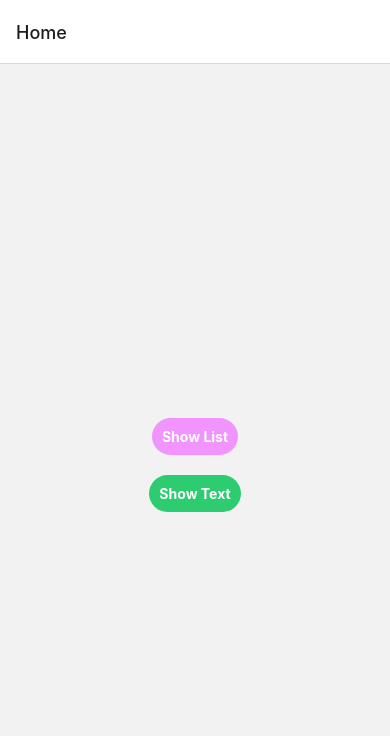
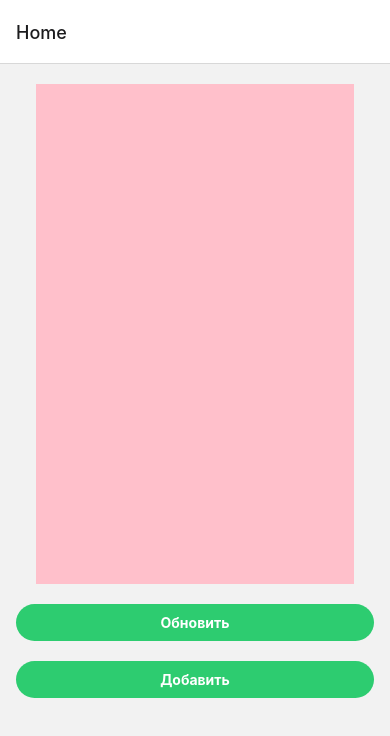
Before and after one commit to Chambo015/React-Native-Bank, a React Native app: screen / in a window 390 px wide. Shown: the top 736 px of the page. Built offline with nearby package versions, Linux system fonts and the light colour scheme.

Commit message:
films add films

```diff
--- a/App.js
+++ b/App.js
@@ -1,6 +1,6 @@
 import { NavigationContainer } from '@react-navigation/native';
 import { createNativeStackNavigator } from '@react-navigation/native-stack';
-import React, { useState } from 'react';
+import React, { useEffect, useState } from 'react';
 import {
   SafeAreaView,
   SectionList,
@@ -12,159 +12,87 @@ import {
   Pressable,
   View,
   StatusBar,
+  TextInput,
+  Button,
 } from 'react-native';
 
 const DATA = [
   {
-    title: 'Vue',
-    data: ['Vuex', 'Vue-Router', 'Vuetify'],
+    title: 'Форсаж',
+    genre: 'боевик, криминал, приключения',
+    id: 1,
   },
   {
-    title: 'React',
-    data: ['React-Redux', 'React-Router', 'Redux-Toolkit'],
+    title: 'Парк Юрского периода',
+    genre: 'приключения, фантастика, семейный',
+    id: 2,
   },
   {
-    title: 'Angular',
-    data: ['TypeScript', 'NgRx', 'RxJS'],
-  },
-  {
-    title: 'NodeJS',
-    data: ['Express', 'MongoDB'],
+    title: 'Аватар',
+    genre: 'фантастика, боевик, драма, приключения',
+    id: 3,
   },
 ];
 
-const Item = ({ title }) => (
+function CreateFilm({ navigation, route }) {
+  const [title, setTitle] = useState('');
+  const [genre, setGenre] = useState('');
+  return (
+    <>
+      <TextInput placeholder='Название фильма' style={styles.input} value={title} onChangeText={setTitle} />
+      <TextInput placeholder='Жанр фильма' style={styles.input} value={genre} onChangeText={setGenre} />
+      <Button title="Done"
+				onPress={() => {
+          navigation.navigate({
+            name: 'Home',
+            params: { film: {
+              title,
+              genre,
+              id: route.params.id
+            }},
+          });
+        }}
+      />
+    </>
+  );
+}
+
+const Item = ({film}) => (
   <View style={styles.item}>
-    <Text style={styles.title}>{title}</Text>
+    <Text style={styles.header}>{film.title}</Text>
+    <Text style={styles.text}>{film.genre}</Text>
   </View>
 );
 
-function TextLorem({ navigation }) {
+function HomeScreen({ navigation, route }) {
+  const [films, setFilms] = useState([]);
+
+  useEffect(() => {
+    if (route.params?.film) {
+      setFilms(prev => [...prev, route.params?.film])
+    }
+  }, [route.params?.film]);
+
   return (
     <SafeAreaView style={styles.container}>
-      <ScrollView style={styles.scrollView}>
-        <Text style={styles.text}>
-          Lorem ipsum dolor sit amet, consectetur adipiscing elit, sed do
-          eiusmod tempor incididunt ut labore et dolore magna aliqua. Ut enim ad
-          minim veniam, quis nostrud exercitation ullamco laboris nisi ut
-          aliquip ex ea commodo consequat. Duis aute irure dolor in
-          reprehenderit in voluptate velit esse cillum dolore eu fugiat nulla
-          pariatur. Excepteur sint occaecat cupidatat non proident, sunt in
-          culpa qui officia deserunt mollit anim id est laborum. Where does it
-          come from? Contrary to popular belief, Lorem Ipsum is not simply
-          random text. It has roots in a piece of classical Latin literature
-          from 45 BC, making it over 2000 years old. Richard McClintock, a Latin
-          professor at Hampden-Sydney College in Virginia, looked up one of the
-          more obscure Latin words, consectetur, from a Lorem Ipsum passage, and
-          going through the cites of the word in classical literature,
-          discovered the undoubtable source. Lorem Ipsum comes from sections
-          1.10.32 and 1.10.33 of "de Finibus Bonorum et Malorum" (The Extremes
-          of Good and Evil) by Cicero, written in 45 BC. This book is a treatise
-          on the theory of ethics, very popular during the Renaissance. The
-          first line of Lorem Ipsum, "Lorem ipsum dolor sit amet..", comes from
-          a line in section 1.10.32. The standard chunk of Lorem Ipsum used
-          since the 1500s is reproduced below for those interested. Sections
-          1.10.32 and 1.10.33 from "de Finibus Bonorum et Malorum" by Cicero are
-          also reproduced in their exact original form, accompanied by English
-          versions from the 1914 translation by H. Rackham.
-        </Text>
-      </ScrollView>
+      <View style={styles.scrollView}>
+        {films.map(film => {
+          return <Item film={film} key={film.id}/>
+        })}
+      </View>
       <Pressable
         style={[styles.button, styles.buttonOpenText]}
-        onPress={() => navigation.navigate('Home')}
+        onPress={() => setFilms(DATA)}
       >
-        <Text style={styles.textStyle}>GO Home</Text>
+        <Text style={styles.textStyle}>Обновить</Text>
       </Pressable>
       <Pressable
         style={[styles.button, styles.buttonOpenText]}
-        onPress={() => navigation.push('Text')}
+        onPress={() => navigation.navigate('CreateFilm', {id: films.length})}
       >
-        <Text style={styles.textStyle}>Again Show Text</Text>
+        <Text style={styles.textStyle}>Добавить</Text>
       </Pressable>
     </SafeAreaView>
-  );
-}
-
-function List({ navigation, route }) {
-  return (
-    <SafeAreaView style={styles.container}>
-      <View style={styles.scrollView}>
-        <SectionList
-          sections={DATA}
-          keyExtractor={(item, index) => item + index}
-          renderItem={({ item }) => <Item title={item} />}
-          renderSectionHeader={({ section: { title } }) => (
-            <Text style={styles.header}>{title}</Text>
-          )}
-        />
-      </View>
-      <Pressable
-        style={[styles.button, styles.buttonOpenText]}
-        onPress={() => navigation.goBack()}
-      >
-        <Text style={styles.textStyle}>go Back</Text>
-      </Pressable>
-      <Pressable
-        style={[styles.button, styles.buttonOpenText]}
-        onPress={() => navigation.push('Text')}
-      >
-        <Text style={styles.textStyle}>Show Text</Text>
-      </Pressable>
-      <Text>{route.params.title}</Text>
-    </SafeAreaView>
-  );
-}
-
-function MyModal({ modalVisible, setModalVisible, children }) {
-  return (
-    <Modal
-      animationType="slide"
-      transparent={true}
-      visible={!!modalVisible}
-      onRequestClose={() => {
-        Alert.alert('Modal has been closed.');
-        setModalVisible(!modalVisible);
-      }}
-    >
-      <View style={styles.centeredView}>
-        <View style={styles.modalView}>
-          {children}
-          <Pressable
-            style={[styles.button, styles.buttonClose]}
-            onPress={() => setModalVisible(!modalVisible)}
-          >
-            <Text style={styles.textStyle}>Hide Modal</Text>
-          </Pressable>
-        </View>
-      </View>
-    </Modal>
-  );
-}
-
-function HomeScreen({ navigation }) {
-  const [listVisible, setListVisible] = useState(false);
-
-  return (
-    <View style={styles.container}>
-      <MyModal modalVisible={listVisible} setModalVisible={setListVisible}>
-        {listVisible === 'list' ? <List data={DATA} /> : <TextLorem />}
-      </MyModal>
-
-      <View style={styles.centeredView}>
-        <Pressable
-          style={[styles.button, styles.buttonOpenList]}
-          onPress={() => navigation.navigate('List')}
-        >
-          <Text style={styles.textStyle}>Show List</Text>
-        </Pressable>
-        <Pressable
-          style={[styles.button, styles.buttonOpenText]}
-          onPress={() => navigation.navigate('Text')}
-        >
-          <Text style={styles.textStyle}>Show Text</Text>
-        </Pressable>
-      </View>
-    </View>
   );
 }
 const Stack = createNativeStackNavigator();
@@ -173,8 +101,7 @@ function App() {
     <NavigationContainer>
       <Stack.Navigator>
         <Stack.Screen name="Home" component={HomeScreen} />
-        <Stack.Screen name="List" component={List} />
-        <Stack.Screen name="Text" component={TextLorem} />
+        <Stack.Screen name="CreateFilm" component={CreateFilm} />
       </Stack.Navigator>
     </NavigationContainer>
   );
@@ -194,9 +121,9 @@ const styles = StyleSheet.create({
   },
   header: {
     fontSize: 20,
-    backgroundColor: '#fff',
+    fontWeight: '700'
   },
-  title: {
+  text: {
     fontSize: 14,
   },
   centeredView: {
@@ -247,9 +174,12 @@ const styles = StyleSheet.create({
     backgroundColor: 'pink',
     marginHorizontal: 20,
   },
-  text: {
-    fontSize: 20,
-  },
+  input: {
+    paddingHorizontal: 10,
+    paddingVertical: 5,
+    marginVertical: 5,
+    border: '1px solid'
+  }
 });
 
 export default App;
```
